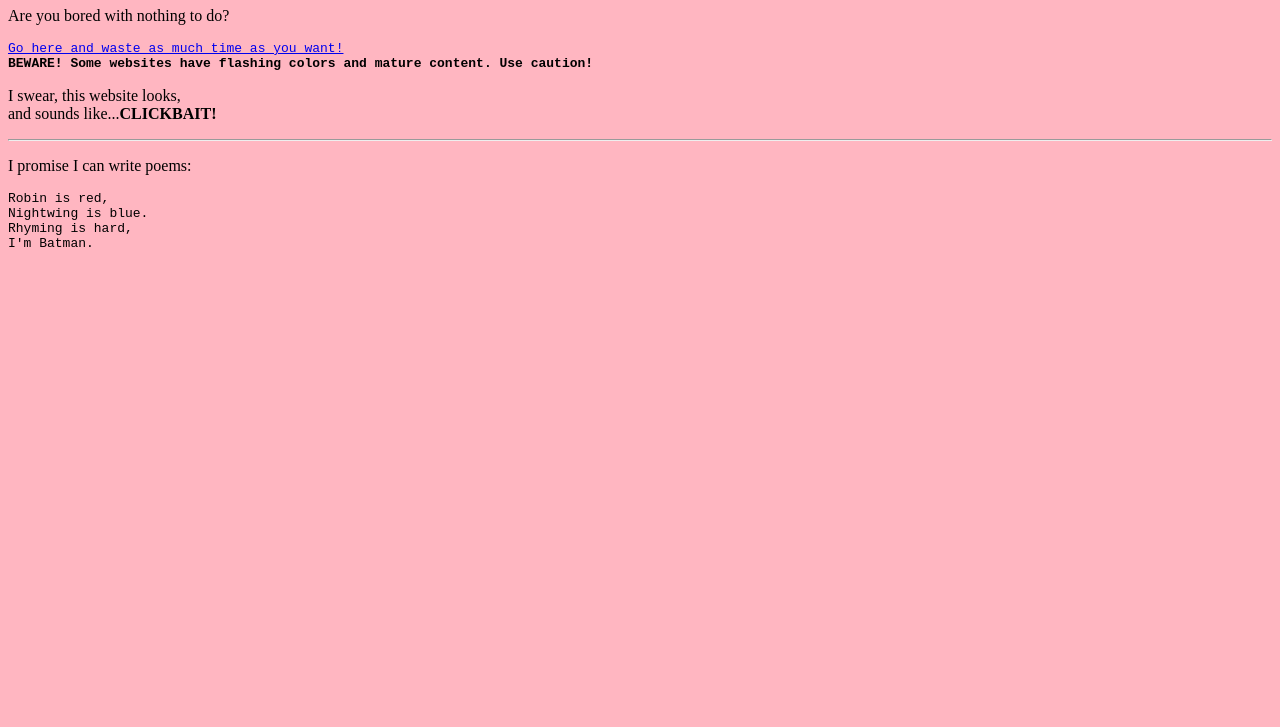
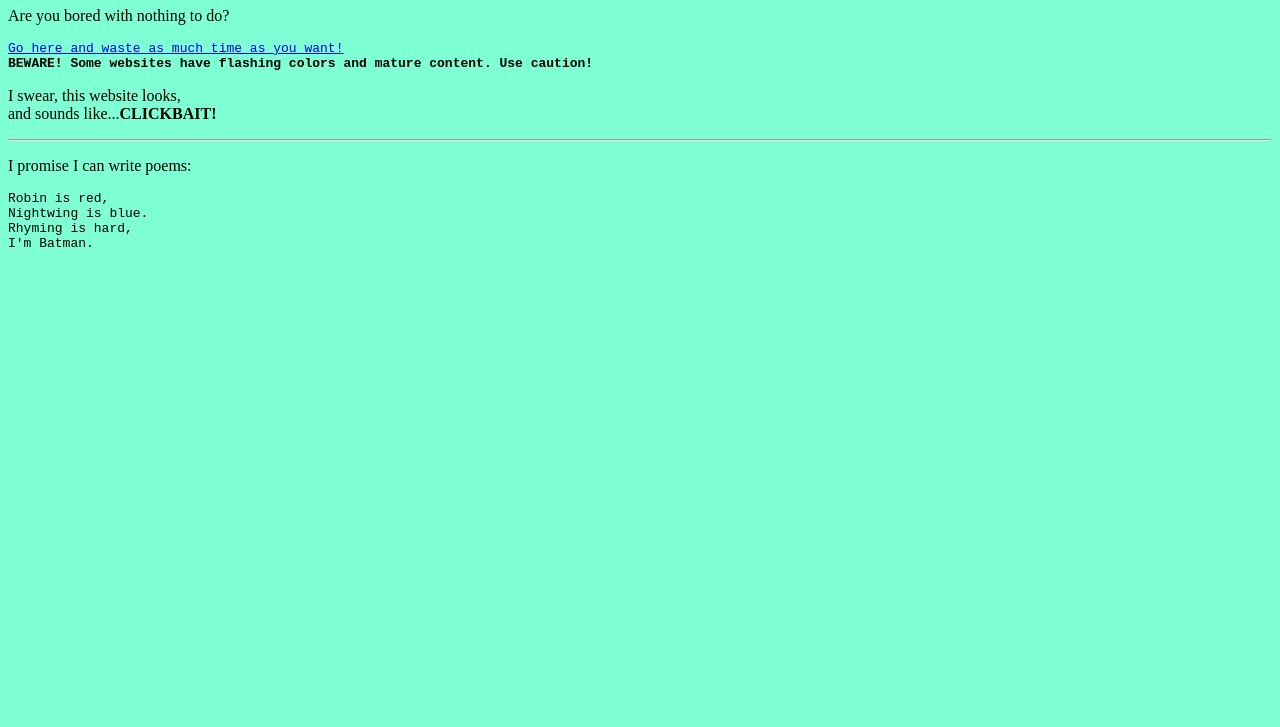
Before and after one commit to gracehannahs/gracehannahs.github.io, a plain HTML site: page index.html in a window 1280 px wide. Shown: the part 73-800 px from the top of the page. Drawn offline with Linux system fonts and the light colour scheme.

Commit message:
Update index.html

```diff
--- a/index.html
+++ b/index.html
@@ -1,6 +1,6 @@
 <!DOCTYPE html>
 <html>
-<body style="background-color:lightpink;">
+<body style="background-color:aquamarine;">
 
 <h1>This is the most important heading.</h1>
 <p>Are you bored with nothing to do?</p>
```
